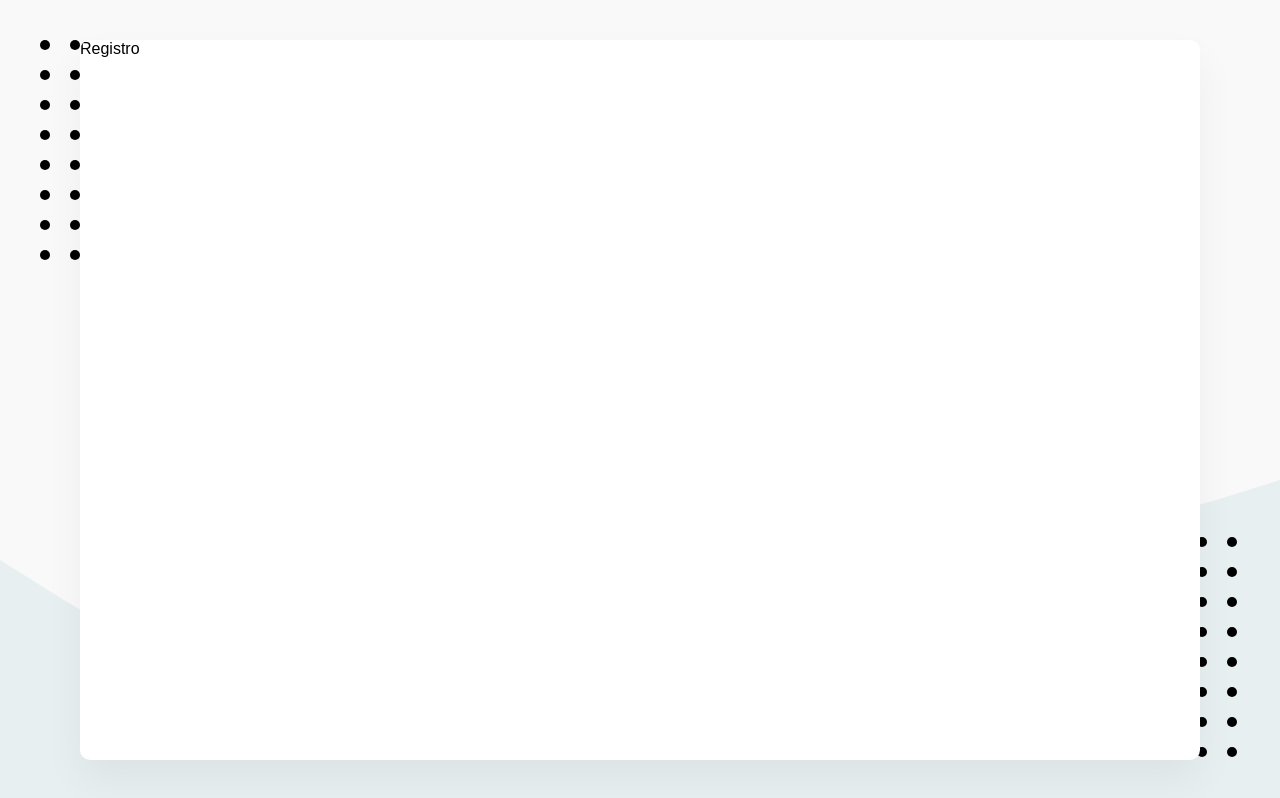
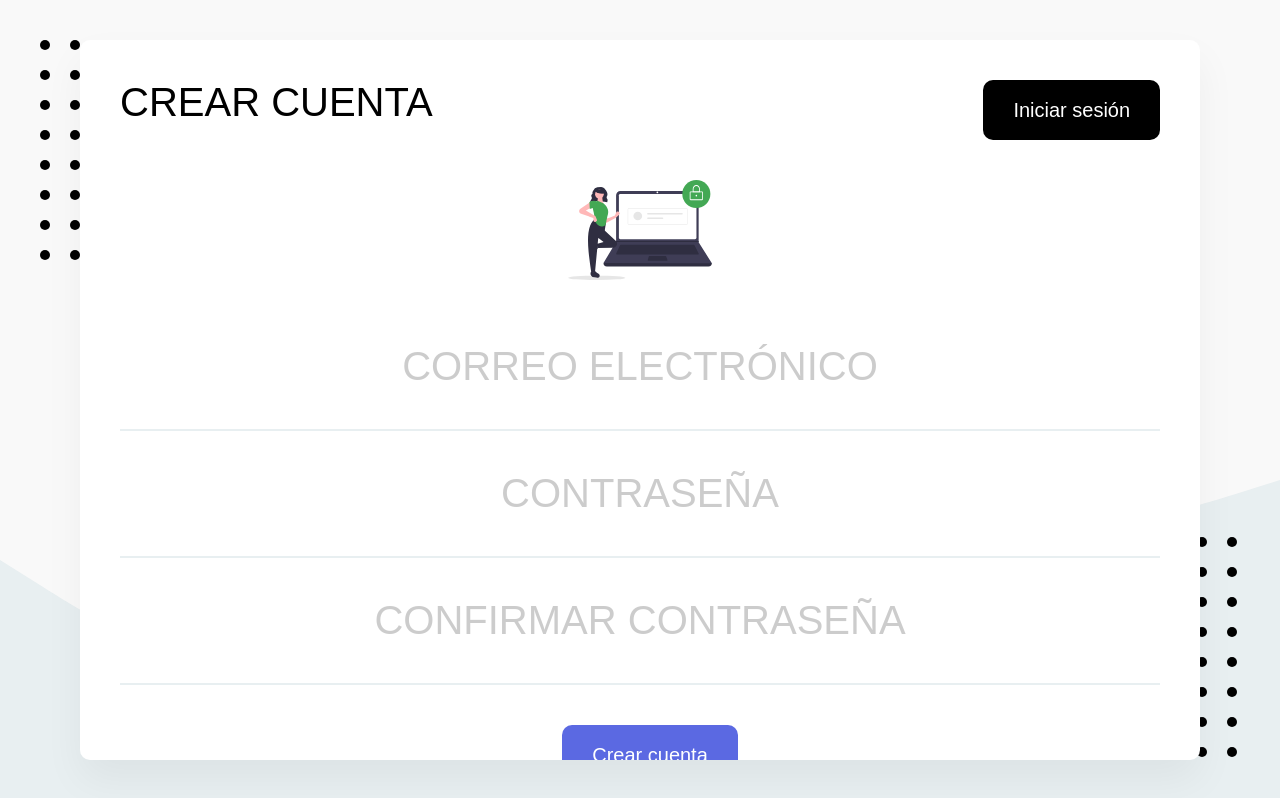
Before and after one commit to Lozarnez/simple-bill-app, a React (Create React App) app: page /registro in a window 1280 px wide. Built offline with nearby package versions, Linux system fonts and the light colour scheme; what webfontloader would draw is missing.

Commit message:
add: Firebase config y formularios

```diff
--- a/package.json
+++ b/package.json
@@ -6,6 +6,7 @@
     "@testing-library/jest-dom": "^5.16.2",
     "@testing-library/react": "^12.1.4",
     "@testing-library/user-event": "^13.5.0",
+    "firebase": "^9.6.8",
     "react": "^17.0.2",
     "react-dom": "^17.0.2",
     "react-helmet": "^6.1.0",
--- /dev/null
+++ b/src/components/Formulario.js
@@ -0,0 +1,64 @@
+import styled from 'styled-components';
+import theme from '../theme';
+
+const ContenedorFiltros = styled.div`
+  display: flex;
+  justify-content: space-between;
+  margin-bottom: 1.87rem; /* 30px */
+
+  @media (max-width: 60rem) { /* 950px */
+    flex-direction: column;
+
+    & > * {
+      width: 100%;
+      margin-bottom: 0.62rem; /* 10px */
+    }
+  }
+`;
+
+const Formulario = styled.form`
+  padding: 0 2.5rem; /* 40px */
+
+  height: 100%;
+  display: flex;
+  flex-direction: column;
+  justify-content: space-around;
+  input {
+    width: 100%;
+    text-align: center;
+    padding: 2.5rem 0;
+    font-family: "Work Sans", sans-serif;
+    &::placeholder {
+      color: rgba(0, 0, 0, 0.2);
+    }
+  }
+
+  @media (max-width: 60rem) { /* 950px */
+    justify-content: start;
+  }
+`;
+
+const Input = styled.input`
+  font-size: 2.5rem; /* 40px */
+  text-transform: uppercase;
+  border: none;
+  border-bottom: 2px solid ${theme.grisClaro};
+  outline: none;
+
+  @media (max-width: 60rem) { /* 950px */
+    font-size: 2.2rem; /* 24px */
+  }
+`;
+
+const InputGrande = styled(Input)`
+  font-size: 4.37rem; /* 70px */
+  font-weight: bold;
+`;
+
+const ContenedorBoton = styled.div`
+  display: flex;
+  justify-content: center;
+  margin: 2.5rem 0; /* 40px */
+`;
+
+export { ContenedorFiltros, Formulario, Input, InputGrande, ContenedorBoton };
--- /dev/null
+++ b/src/theme.js
@@ -0,0 +1,12 @@
+const theme = {
+  fondo: "#F9F9F9",
+  colorPrimario: "#5B69E2",
+  colorSecundario: "#000",
+  verde: "#43A854",
+  rojo: "#E34747",
+  grisClaro: "#E8EFF1",
+  grisClaro2: "#CBDDE2",
+  azulClaro: "#8792F1",
+};
+
+export default theme;
--- a/src/views/GastosPorCategoria.js
+++ b/src/views/GastosPorCategoria.js
@@ -1,6 +1,6 @@
 import React from 'react';
 import { Helmet } from 'react-helmet';
-import { Header, ContenedorHeader, Titulo } from '../components/Header';
+import { Header, Titulo } from '../components/Header';
 import BotonRegresar from '../components/BotonRegresar';
 
 const GastosPorCategoria = () => {
--- a/src/views/InicioSesion.js
+++ b/src/views/InicioSesion.js
@@ -1,9 +1,43 @@
-import React from 'react'
+import React from 'react';
+import styled from "styled-components";
+import { Helmet } from "react-helmet";
+import { ContenedorHeader, Header, Titulo } from "../components/Header";
+import { ContenedorBoton, Formulario, Input } from "../components/Formulario";
+import { Boton } from "../components/Boton";
+import { ReactComponent as SvgLogin } from "../img/login.svg";
 
 const InicioSesion = () => {
   return (
-    <div>InicioSesion</div>
-  )
+    <>
+      <Helmet>
+        <title>Iniciar sesión</title>
+      </Helmet>
+      <Header>
+        <ContenedorHeader>
+          <Titulo>Iniciar sesión</Titulo>
+          <div>
+            <Boton to="/registro">Registrarse</Boton>
+          </div>
+        </ContenedorHeader>
+      </Header>
+      <Formulario>
+        <Svg />
+        <Input type="email" name="email" placeholder="Correo electrónico" />
+        <Input type="password" name="password" placeholder="Contraseña" />
+        <ContenedorBoton>
+          <Boton as="button" type="submit" primario>
+            Iniciar sesión
+          </Boton>
+        </ContenedorBoton>
+      </Formulario>
+    </>
+  );
 }
 
+const Svg = styled(SvgLogin)`
+  width: 100%;
+  max-height: 12.5rem; /* 200px */
+  margin-bottom: 1.5rem; /* 20px */
+`;
+
 export default InicioSesion;
--- a/src/views/ListaGastos.js
+++ b/src/views/ListaGastos.js
@@ -1,6 +1,6 @@
 import React from 'react';
 import { Helmet } from "react-helmet";
-import { Header, ContenedorHeader, Titulo } from "../components/Header";
+import { Header, Titulo } from "../components/Header";
 import BotonRegresar from "../components/BotonRegresar";
 
 const ListaGastos = () => {
--- a/src/views/Registro.js
+++ b/src/views/Registro.js
@@ -1,9 +1,96 @@
-import React from 'react'
+import React, { useState } from "react";
+import styled from "styled-components";
+import { Helmet } from "react-helmet";
+import { ContenedorHeader, Header, Titulo } from "../components/Header";
+import { ContenedorBoton, Formulario, Input } from "../components/Formulario";
+import { Boton } from "../components/Boton";
+import { ReactComponent as SvgLogin } from "../img/registro.svg";
 
 const Registro = () => {
+  const [formulario, setFormulario] = useState({
+    email: "",
+    password: "",
+    password2: "",
+  });
+
+  const handleChange = (e) => {
+    setFormulario({
+      ...formulario,
+      [e.target.name]: e.target.value,
+    });
+  };
+
+  const handleSubmit = (e) => {
+    e.preventDefault();
+    const { email, password, password2 } = formulario;
+
+    const RegEx = /[a-zA-Z0-9_.+-]+@[a-zA-Z0-9-]+\.[a-zA-Z0-9-.]+/;
+    if (!RegEx.test(email)) {
+      alert("El email no es válido");
+      return;
+    }
+
+    if(!email || !password || !password2){
+      alert("Todos los campos son obligatorios");
+      return;
+    }
+
+    if(password !== password2){
+      alert("Las contraseñas no coinciden");
+      return;
+    }
+  }
+
   return (
-    <div>Registro</div>
-  )
-}
+    <>
+      <Helmet>
+        <title>Crear cuenta</title>
+      </Helmet>
+      <Header>
+        <ContenedorHeader>
+          <Titulo>Crear cuenta</Titulo>
+          <div>
+            <Boton to="/iniciar-sesion">Iniciar sesión</Boton>
+          </div>
+        </ContenedorHeader>
+      </Header>
+      <Formulario onSubmit={handleSubmit}>
+        <Svg />
+        <Input
+          type="email"
+          name="email"
+          placeholder="Correo electrónico"
+          value={formulario.email}
+          onChange={handleChange}
+        />
+        <Input
+          type="password"
+          name="password"
+          placeholder="Contraseña"
+          value={formulario.password}
+          onChange={handleChange}
+        />
+        <Input
+          type="password"
+          name="password2"
+          placeholder="Confirmar contraseña"
+          value={formulario.password2}
+          onChange={handleChange}
+        />
+        <ContenedorBoton>
+          <Boton as="button" type="submit" primario>
+            Crear cuenta
+          </Boton>
+        </ContenedorBoton>
+      </Formulario>
+    </>
+  );
+};
+
+const Svg = styled(SvgLogin)`
+  width: 100%;
+  max-height: 6.25rem; /* 100px */
+  margin-bottom: 1.5rem; /* 20px */
+`;
 
 export default Registro;
```
Also changed, not shown: src/firebase/config.js (added, +23 -0 lines), src/img/login.svg (added), src/img/registro.svg (added).
